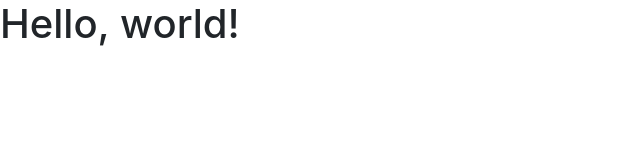
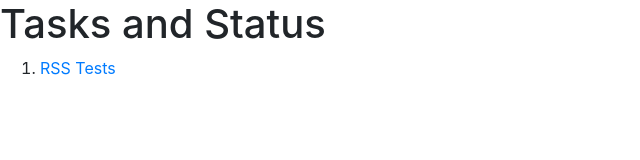
Before and after one commit to LibraryTestSite/LibraryTestSite.github.io, a plain HTML site: page index.html in a window 1280 px wide. Shown: the whole page, without its empty margins (0-640 px from the left). Drawn offline with nearby package versions, Linux system fonts and the light colour scheme.

Commit message:
Update index.html

```diff
--- a/index.html
+++ b/index.html
@@ -5,7 +5,7 @@
     <meta http-equiv="X-UA-Compatible" content="IE=edge">
     <meta name="viewport" content="width=device-width, initial-scale=1">
     <!-- The above 3 meta tags *must* come first in the head; any other head content must come *after* these tags -->
-    <title>Bootstrap 101 Template</title>
+    <title>Library Tasks</title>
 
     <!-- Bootstrap -->
     <link href="css/bootstrap.min.css" rel="stylesheet">
@@ -18,7 +18,12 @@
     <![endif]-->
   </head>
   <body>
-    <h1>Hello, world!</h1>
+      <div>
+       <h1>Tasks and Status</h1>
+        <ol>
+          <li><a href="taskA1.html">RSS Tests</a></li>
+        </ol>
+    </div>
 
     <!-- jQuery (necessary for Bootstrap's JavaScript plugins) -->
     <script src="https://ajax.googleapis.com/ajax/libs/jquery/1.11.3/jquery.min.js"></script>
```
